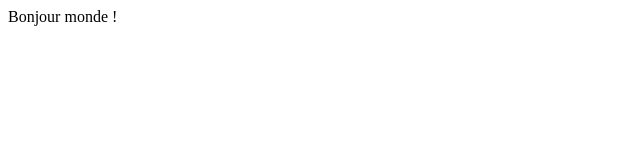
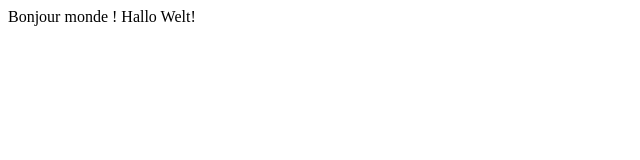
Before and after one commit to justinsilvestre/try-git, a plain HTML site: page index.html in a window 1280 px wide. Shown: the whole page, without its empty margins (0-640 px from the left). Drawn offline with Linux system fonts and the light colour scheme.

Commit message:
Added German greeting

```diff
--- a/index.html
+++ b/index.html
@@ -7,5 +7,6 @@
 
 <body>
   Bonjour monde !
+  Hallo Welt!
 </body>
 </html>
```
